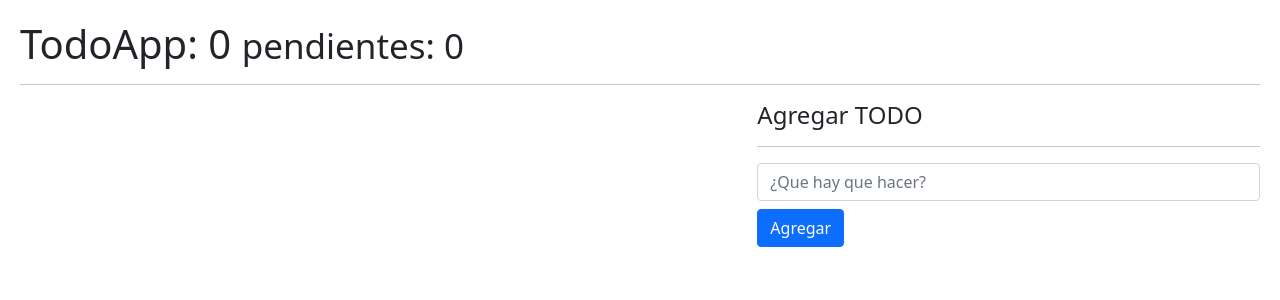
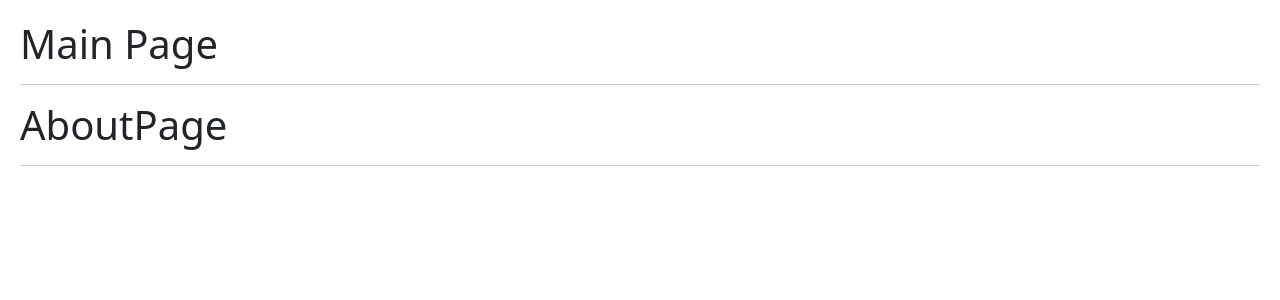
Before and after one commit to ing-jose-rafael/react-gifexpert, a React (Vite) app: page /about in a window 1280 px wide. Shown: the top 300 px of the page. Built offline with nearby package versions, Linux system fonts and the light colour scheme.

Commit message:
Configurar Router en React

```diff
--- a/package.json
+++ b/package.json
@@ -10,7 +10,8 @@
   },
   "dependencies": {
     "react": "^18.2.0",
-    "react-dom": "^18.2.0"
+    "react-dom": "^18.2.0",
+    "react-router-dom": "^6.4.3"
   },
   "devDependencies": {
     "@types/react": "^18.0.22",
--- /dev/null
+++ b/src/09-useContext/AboutPage.jsx
@@ -0,0 +1,9 @@
+
+export const AboutPage = () => {
+  return (
+    <>
+    <h1>AboutPage</h1>
+    <hr />
+    </>
+  )
+}
--- /dev/null
+++ b/src/09-useContext/HomePage.jsx
@@ -0,0 +1,9 @@
+
+export const HomePage = () => {
+  return (
+    <>
+    <h1>HomePage</h1>
+    <hr />
+    </>
+  )
+}
--- /dev/null
+++ b/src/09-useContext/LoginPage.jsx
@@ -0,0 +1,9 @@
+
+export const LoginPage = () => {
+  return (
+    <>
+    <h1>LoginPage</h1>
+    <hr />
+    </>
+  )
+}
--- /dev/null
+++ b/src/09-useContext/MainApp.jsx
@@ -0,0 +1,21 @@
+import { Routes, Route, Navigate } from 'react-router-dom'
+import { HomePage } from './HomePage'
+import { LoginPage } from './LoginPage'
+import { AboutPage } from './AboutPage'
+export const MainApp = () => {
+  return (
+    <>
+      <h1>Main Page</h1>
+      <hr />
+      <Routes>
+        <Route path='/' element={<HomePage />}></Route>
+        <Route path='/login' element={<LoginPage />}></Route>
+        <Route path='/about' element={<AboutPage />}></Route>
+
+
+        {/* <Route path='/*' element={<LoginPage />}></Route> */}
+        <Route path='/*' element={<Navigate to='/login'/>}></Route>
+      </Routes>
+    </>
+  )
+}
--- a/src/main.jsx
+++ b/src/main.jsx
@@ -1,7 +1,6 @@
 import React from 'react'
 import ReactDOM from 'react-dom/client'
-import { TodoApp } from './08-useReducer/TodoApp'
-
+import { BrowserRouter } from 'react-router-dom'
 // import { HooksApp } from './HooksApp'
 // import { CounterApp } from './01-useState/CounterApp'
 // import { CounterWithCustomHook } from './01-useState/CounterWithCustomHook'
@@ -15,14 +14,17 @@
 // import { CallbackHook } from './06-memos/CallbackHook'
 // import { Padre } from './07-tarea-memo/Padre'
 // import './08-useReducer/intro-reducer'
+// import { TodoApp } from './08-useReducer/TodoApp'
+import { MainApp } from './09-useContext/MainApp'
 import './index.css'
 
 ReactDOM.createRoot(document.getElementById('root')).render(
-  // <React.StrictMode>
-  //{/* <HooksApp /> */}
-    //{/* <CounterApp/> */}
-    // <CounterWithCustomHook/>
-   // {/* <SimpleForm/> */}
+  <BrowserRouter>
+    {/* // <React.StrictMode> */}
+    {/* <HooksApp /> */}
+    {/* <CounterApp/> */}
+    {/* // <CounterWithCustomHook/>
+   // <SimpleForm/>
     // <FormWithCustomHook/>
     // <MultipleCustomHooks/>
     // <FocusScreen/>
@@ -31,6 +33,8 @@
     // <MemoHook/>
     // <CallbackHook/>
     // <Padre/>
-    <TodoApp/>
-  // </React.StrictMode>
+    // <TodoApp/> */}
+    <MainApp />
+    {/* // </React.StrictMode> */}
+  </BrowserRouter>
 )
```
Also changed, not shown: 1 other file (tests, documents, lock files or other folders).
